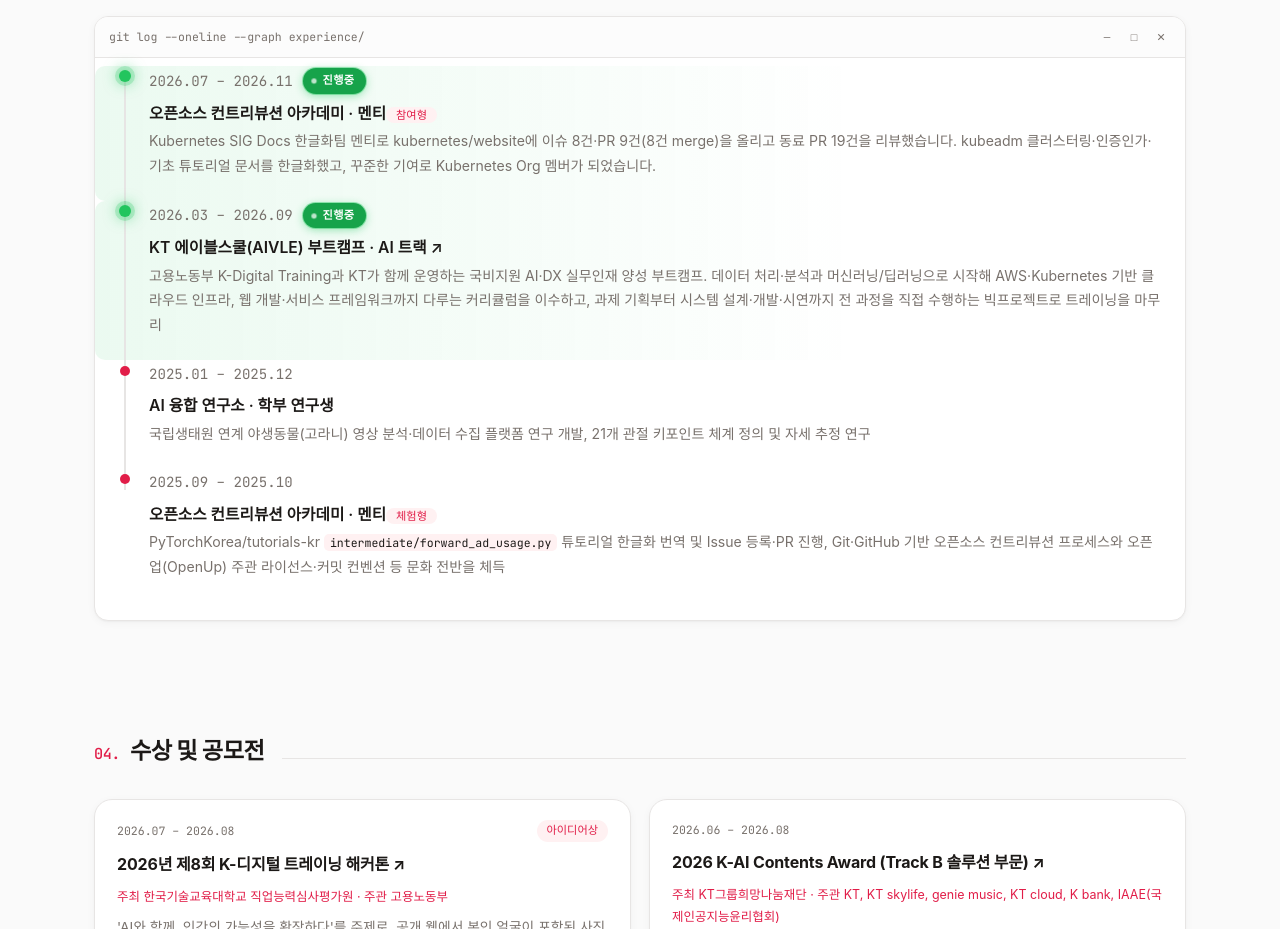
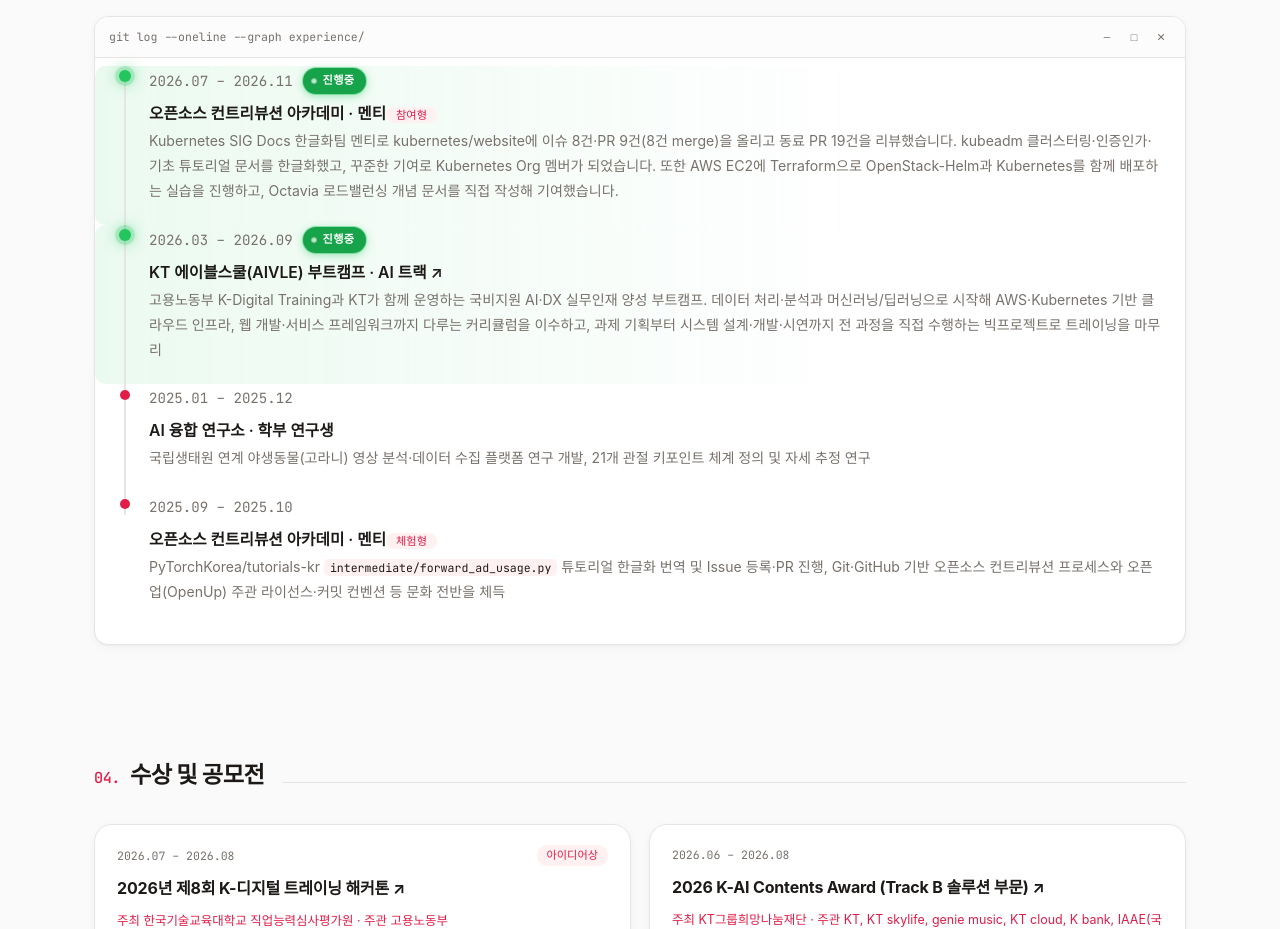
Before and after one commit to BcKmini/BcKmini.github.io, a Vue app: page / in a window 1280 px wide. Shown: the part 3340-4269 px from the top of the page. Built offline with nearby package versions, Linux system fonts and the light colour scheme; no server answers; a web font is replaced by a local one.

Commit message:
오픈소스 컨트리뷰션 아카데미 활동내역에 OpenStack 실습 및 문서 기여 추가

```diff
--- a/src/data/experience.js
+++ b/src/data/experience.js
@@ -7,9 +7,9 @@
     title_en: "Open Source Contribution Academy · Mentee",
     type: "참여형",
     type_en: "Participant",
-    desc: "Kubernetes SIG Docs 한글화팀 멘티로 kubernetes/website에 이슈 8건·PR 9건(8건 merge)을 올리고 동료 PR 19건을 리뷰했습니다. kubeadm 클러스터링·인증인가·기초 튜토리얼 문서를 한글화했고, 꾸준한 기여로 Kubernetes Org 멤버가 되었습니다.",
+    desc: "Kubernetes SIG Docs 한글화팀 멘티로 kubernetes/website에 이슈 8건·PR 9건(8건 merge)을 올리고 동료 PR 19건을 리뷰했습니다. kubeadm 클러스터링·인증인가·기초 튜토리얼 문서를 한글화했고, 꾸준한 기여로 Kubernetes Org 멤버가 되었습니다. 또한 AWS EC2에 Terraform으로 OpenStack-Helm과 Kubernetes를 함께 배포하는 실습을 진행하고, Octavia 로드밸런싱 개념 문서를 직접 작성해 기여했습니다.",
     desc_en:
-      "Mentee on the Kubernetes SIG Docs Korean localization team — filed 8 issues and opened 9 PRs (8 merged) on kubernetes/website, and reviewed 19 peer PRs. Localized docs on kubeadm clustering, auth/authz, and core tutorials, and became a Kubernetes Org member through sustained contribution.",
+      "Mentee on the Kubernetes SIG Docs Korean localization team — filed 8 issues and opened 9 PRs (8 merged) on kubernetes/website, and reviewed 19 peer PRs. Localized docs on kubeadm clustering, auth/authz, and core tutorials, and became a Kubernetes Org member through sustained contribution. Also ran a hands-on lab deploying OpenStack-Helm alongside Kubernetes on AWS EC2 via Terraform, and contributed documentation on Octavia load balancing concepts.",
   },
   {
     start: "2026-03",
```
